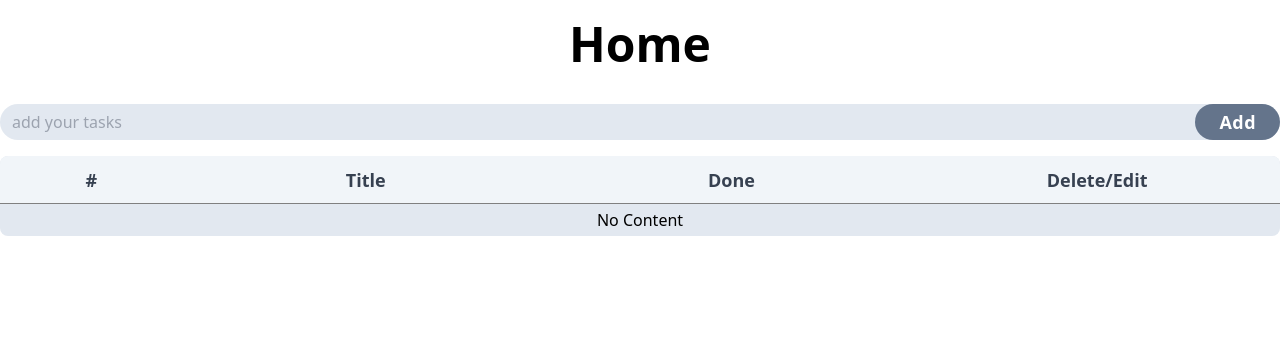
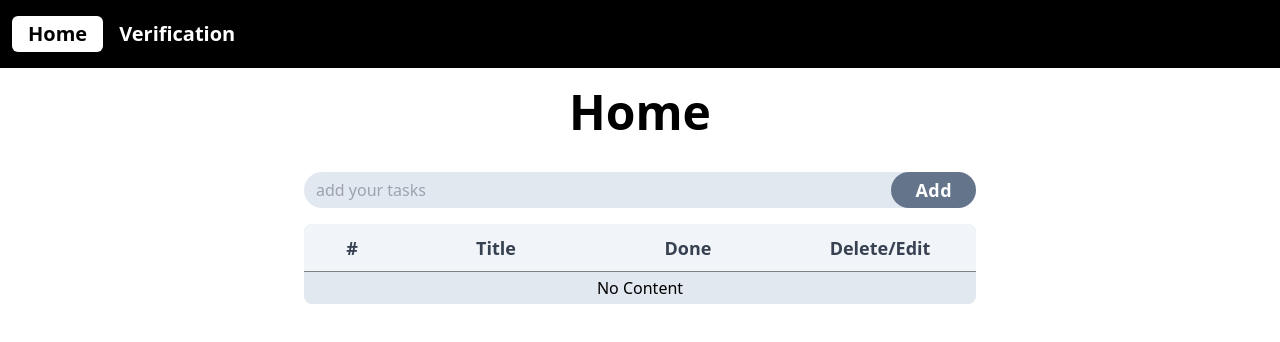
Before and after one commit to ali-mohammadi5272/TodoList_Kandoo, a React (Vite) app: page / in a window 1280 px wide. Shown: the top 342 px of the page. Built offline with nearby package versions, Linux system fonts and the light colour scheme.

Commit message:
feat: add Navbar

```diff
--- a/src/components/templates/Layout/Layout.jsx
+++ b/src/components/templates/Layout/Layout.jsx
@@ -1,9 +1,14 @@
 import { Outlet } from "react-router-dom";
+import Navbar from "../../modules/Navbar/Navbar";
+import Container from "../../modules/Container/Container";
 
 const Layout = () => {
   return (
     <div>
-      <Outlet />
+      <Navbar />
+      <Container>
+        <Outlet />
+      </Container>
     </div>
   );
 };
```
